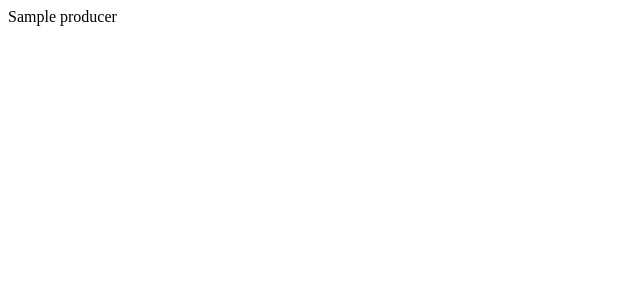
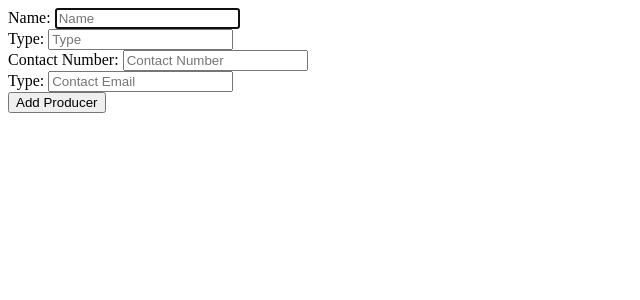
Before and after one commit to duncancryan/wine_shop_project, a Flask app: page /producers/new in a window 1280 px wide. Before the commit the part shown is almost empty. Shown: the top 300 px of the page, without its empty margins (0-640 px from the left). Run offline with Flask 2, Linux system fonts and the light colour scheme; a database or web service that is not in the repository returns one stand-in record (values such as "Sample title"); some libraries are stand-ins or nearby versions.

Commit message:
page for adding producer working, need to sort the creation function

```diff
--- a/controllers/producer_controller.py
+++ b/controllers/producer_controller.py
@@ -15,3 +15,8 @@ def producers():
 def show_producer(id):
     producer = producer_repository.select(id)
     return render_template("producers/show.html", producer=producer)
+
+@producers_blueprint.route("/producers/new")
+def new_producer():
+    producers = producer_repository.select_all()
+    return render_template("producers/new.html", producers=producers)
--- a/templates/producers/new.html
+++ b/templates/producers/new.html
@@ -1,6 +1,24 @@
 {% extends "base.html" %}
 {% block content %}
 
-
+<form action="/tasks" method="post">
+    <div>
+        <label for="name">Name:</label>
+        <input type="text" id="name" name="name" placeholder="Name" required autofocus>
+    </div>
+    <div>
+        <label for="type">Type:</label>
+        <input type="text" id="type" name="type" placeholder="Type" required>
+    </div>
+    <div>
+        <label for="contact-number">Contact Number:</label>
+        <input type="text" id="contact-number" name="contact-number" placeholder="Contact Number" required>
+    </div>
+    <div>
+        <label for="contact-email">Type:</label>
+        <input type="text" id="contact-email" name="contact-email" placeholder="Contact Email" required>
+    </div>
+    <button type="submit">Add Producer</button>
+</form>
 
 {% endblock %}
```
